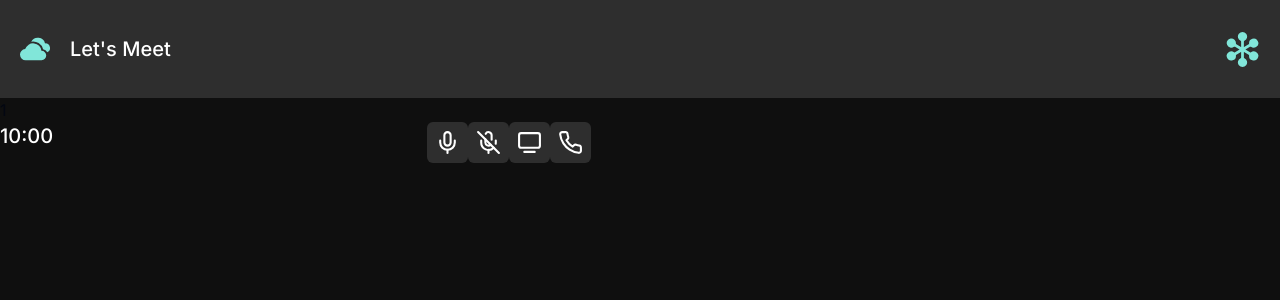
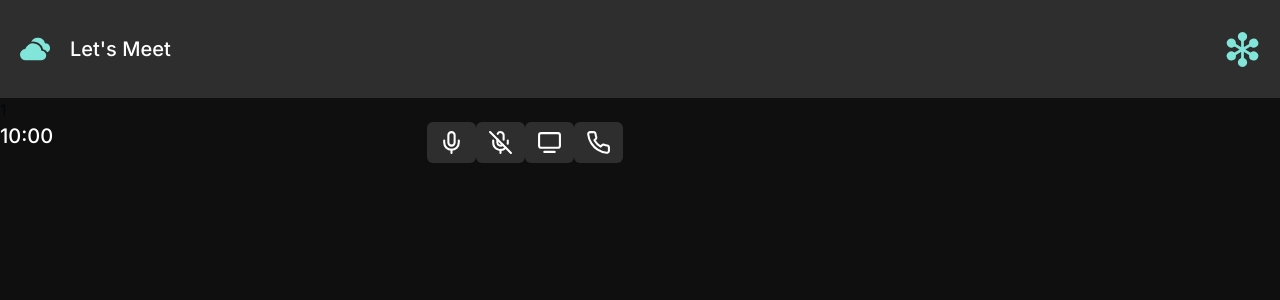
Before and after one commit to EsdrasCFF/LINEAR-MEET, a Next.js app: page /room/1 in a window 1280 px wide. Shown: the top 300 px of the page. Built offline with nearby package versions, Linux system fonts and the light colour scheme.

Commit message:
feat: add controls button component

```diff
--- a/src/features/room/components/control-button.tsx
+++ b/src/features/room/components/control-button.tsx
@@ -1,19 +1,26 @@
 'use client'
 
+import { cn } from '@/lib/utils'
 import { LucideIcon } from 'lucide-react'
-import { ComponentProps } from 'react'
+import { ComponentProps, useState } from 'react'
+import { IconType } from 'react-icons'
 
 interface ControlButtonProps extends ComponentProps<'button'> {
-  icon: LucideIcon
+  icon: LucideIcon | IconType
+  disabledIcon: LucideIcon | IconType
 }
 
-export function ControlButton({ icon: Icon, ...rest }: ControlButtonProps) {
+export function ControlButton({ icon: Icon, disabledIcon: DIcon, ...rest }: ControlButtonProps) {
+  const [clicked, setClicked] = useState(true)
+
+  function onClickedButton() {
+    setClicked((value) => !value)
+    console.log({ clicked })
+  }
+
   return (
-    <button
-      {...rest}
-      className="items-center justify-center overflow-hidden rounded-md bg-customSecondary p-2 text-white"
-    >
-      <Icon size={25} />
+    <button {...rest} className={cn('rounded-md bg-customSecondary px-3 py-2 text-white')} onClick={onClickedButton}>
+      {clicked ? <Icon size={25} /> : <DIcon size={25} />}
     </button>
   )
 }
```
